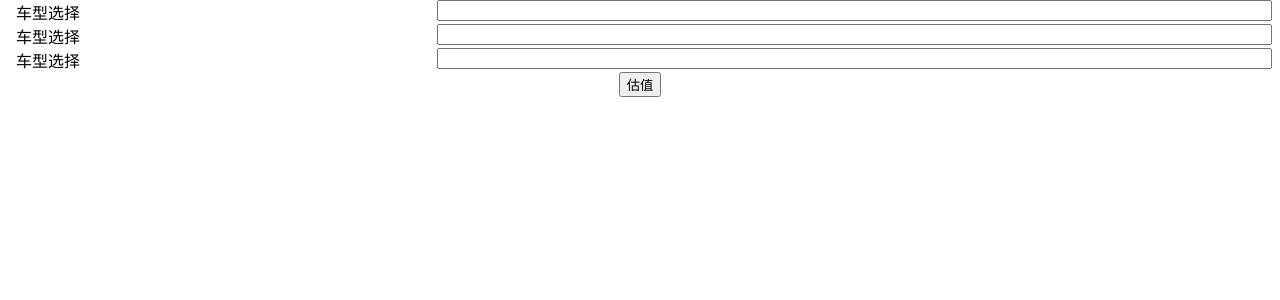
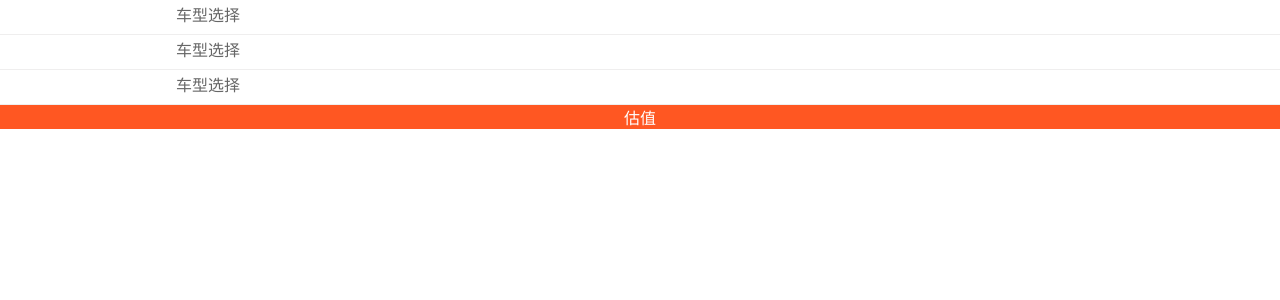
Before and after one commit to Thoughtworks-Wuhan/DaimlerHack-H5, a React (Create React App) app: page / in a window 1280 px wide. Shown: the top 300 px of the page. Built offline with nearby package versions, Linux system fonts and the light colour scheme.

Commit message:
init basic ui

```diff
--- a/src/App.css
+++ b/src/App.css
@@ -1,12 +1,37 @@
-.App {
+.app {
   text-align: center;
 }
 
-.App input, .App label {
+.app .container-fluid {
+  padding-left: 0;
+  padding-right: 0;
+}
+
+.hack-row {
+  border-bottom: 1px solid #efeeee;
+}
+
+.app input,
+.app label {
   display: inline-block;
   width: 100%;
+  line-height: 32px;
 }
 
-.App label {
-  text-align: left;
+.app label {
+  color: #666;
 }
+.app input {
+  border: none;
+  margin-right: 5px;
+  outline: none;
+}
+
+.app button {
+  width: 100%;
+  background: #FF5722;
+  border: none;
+  color: #fff;
+  font-size: 16px;
+  padding: 0 5px;
+}
--- a/src/App.js
+++ b/src/App.js
@@ -5,9 +5,9 @@ import "./App.css";
 class App extends Component {
   render() {
     return (
-      <div className="App">
+      <div className="app">
         <Grid fluid>
-          <Row>
+          <Row className="hack-row">
             <Col xs={4}>
               <label htmlFor="">车型选择</label>
             </Col>
@@ -15,7 +15,7 @@ class App extends Component {
               <input type="text" />
             </Col>
           </Row>
-          <Row>
+          <Row className="hack-row">
             <Col xs={4}>
               <label htmlFor="">车型选择</label>
             </Col>
@@ -23,7 +23,7 @@ class App extends Component {
               <input type="text" />
             </Col>
           </Row>
-          <Row>
+          <Row className="hack-row">
             <Col xs={4}>
               <label htmlFor="">车型选择</label>
             </Col>
```
